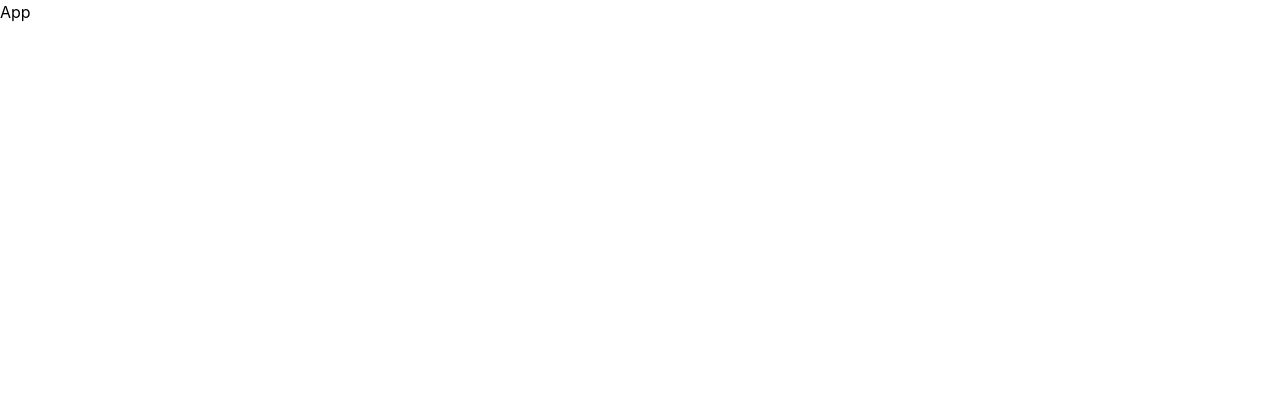
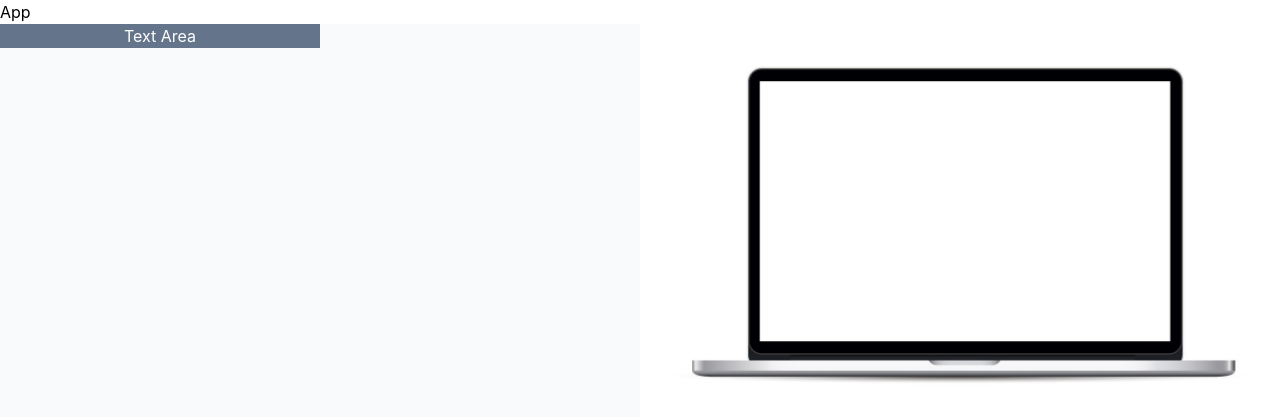
Before and after one commit to Kanishk-S06/natureveda, a React (Create React App) app: page / in a window 1280 px wide. Shown: the top 420 px of the page. Built offline with nearby package versions, Linux system fonts and the light colour scheme.

Commit message:
laptop-box

```diff
--- a/src/App.js
+++ b/src/App.js
@@ -1,7 +1,12 @@
 import React from "react";
-
+import LowerDiv from "./components/LowerDiv";
 const App = () => {
-  return <div>App</div>;
+  return (
+    <div>
+      App
+      <LowerDiv></LowerDiv>
+    </div>
+  );
 };
 
 export default App;
--- /dev/null
+++ b/src/components/LowerDiv.jsx
@@ -0,0 +1,18 @@
+import React from 'react';
+
+const LowerDiv = () => {
+  return (
+    <div className='flex-row flex w-full bg-black'>
+      <div className='bg-slate-50 w-2/4'>
+       <div className=' w-2/4  text-center text-white bg-slate-500 '>
+        Text Area
+       </div>
+      </div>
+      <div className=' w-2/4 bg-transparent'>
+        <img className="" src="/images/laptopscreen.jpg" alt="laptop-screen"></img>
+      </div>
+    </div>
+  );
+}
+
+export default LowerDiv;
```
Also changed, not shown: public/images/laptopscreen.jpg (added), public/images/preview.jpg (added).
